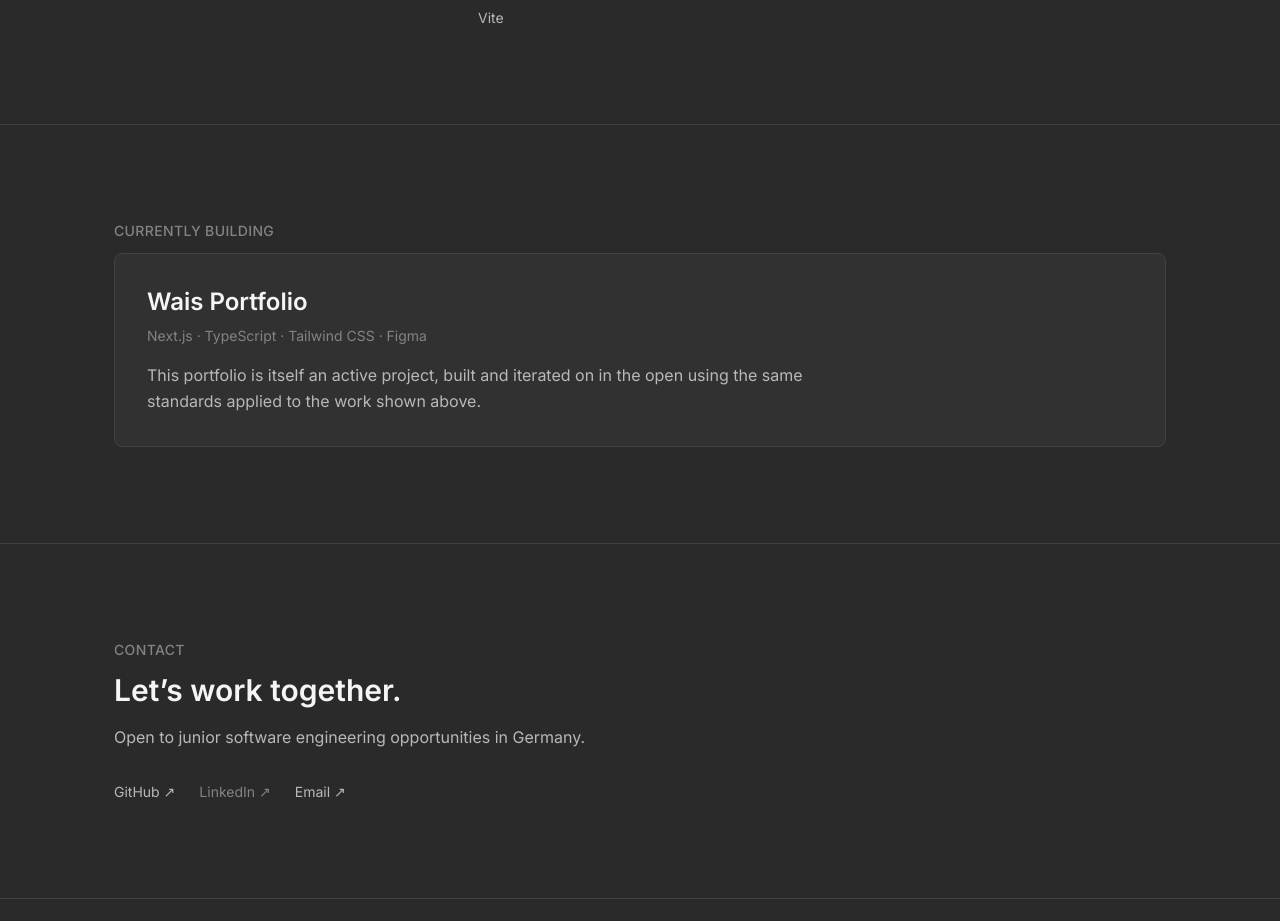
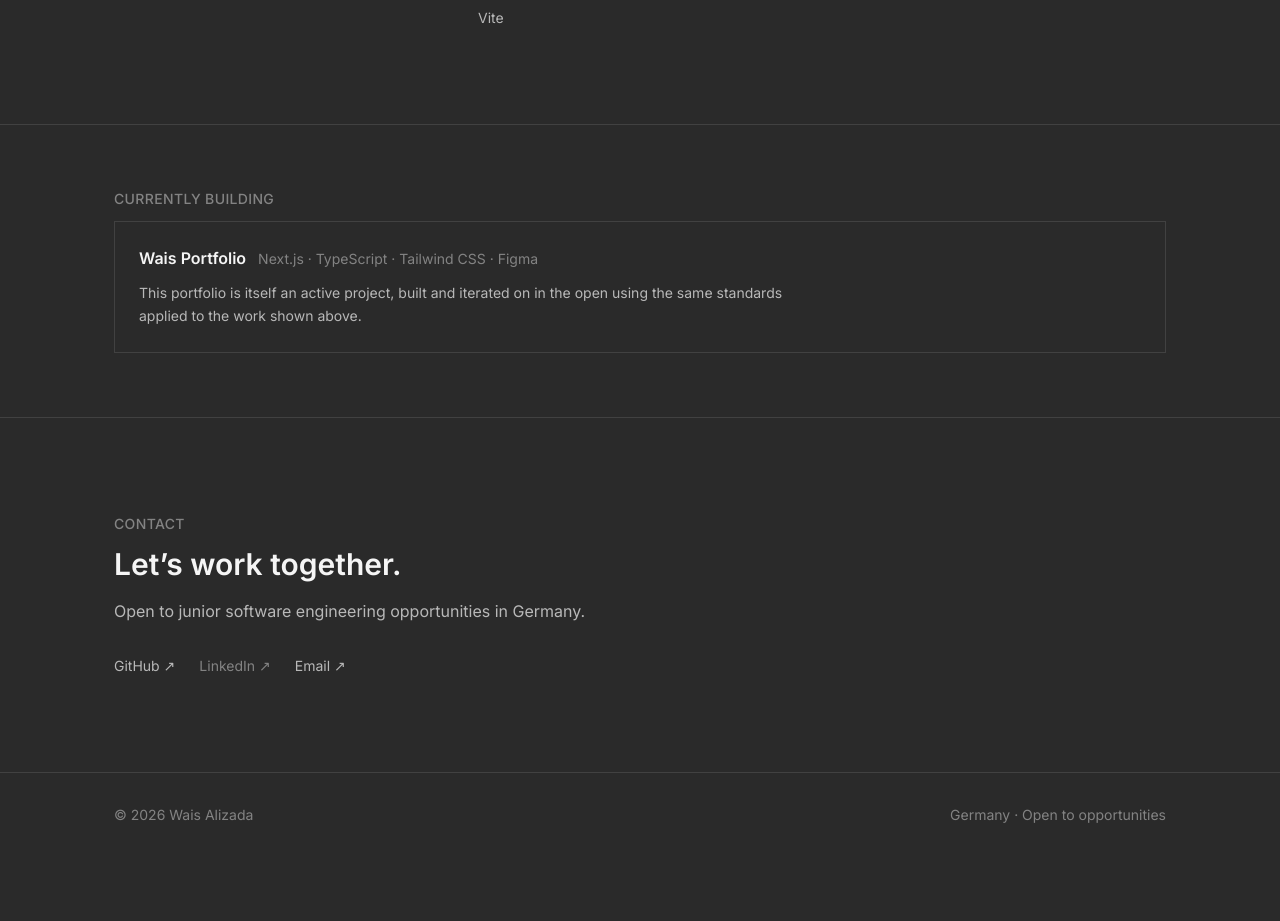
Before and after one commit to wais865/wais865-wais-portfolio, a Next.js app: page / in a window 1280 px wide. Shown: the part 3567-4488 px from the top of the page. After the commit the page ends 4424 px from the top, so only its background shows below. Built offline with nearby package versions, Linux system fonts and the light colour scheme.

Commit message:
feat: refine currently building section

```diff
--- a/src/components/home/CurrentlyBuilding.tsx
+++ b/src/components/home/CurrentlyBuilding.tsx
@@ -3,17 +3,19 @@ import SectionLabel from "@/components/ui/SectionLabel";
 
 export default function CurrentlyBuilding() {
   return (
-    <Section id="currently-building" bordered>
+    <Section id="currently-building" bordered padding="compact">
       <SectionLabel>Currently Building</SectionLabel>
 
-      <div className="rounded-lg border border-border bg-surface p-6 md:p-8">
-        <h2 className="text-xl font-semibold text-primary md:text-2xl">
-          Wais Portfolio
-        </h2>
-        <p className="mt-2 text-sm text-muted">
-          Next.js · TypeScript · Tailwind CSS · Figma
-        </p>
-        <p className="mt-4 max-w-2xl text-base leading-relaxed text-secondary">
+      <div className="border border-border p-5 md:p-6">
+        <div className="flex flex-wrap items-baseline gap-x-3 gap-y-1">
+          <h2 className="text-base font-semibold text-primary">
+            Wais Portfolio
+          </h2>
+          <p className="text-sm text-muted">
+            Next.js · TypeScript · Tailwind CSS · Figma
+          </p>
+        </div>
+        <p className="mt-3 max-w-2xl text-sm leading-relaxed text-secondary">
           This portfolio is itself an active project, built and iterated on
           in the open using the same standards applied to the work shown
           above.
```
